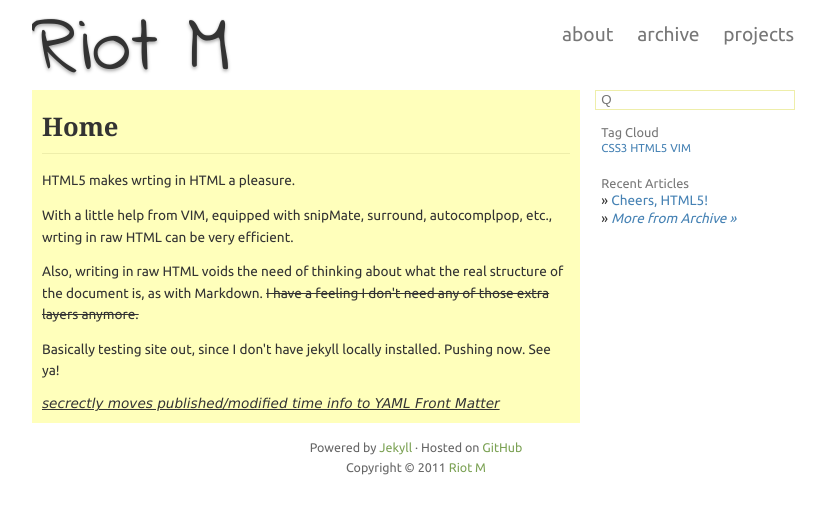
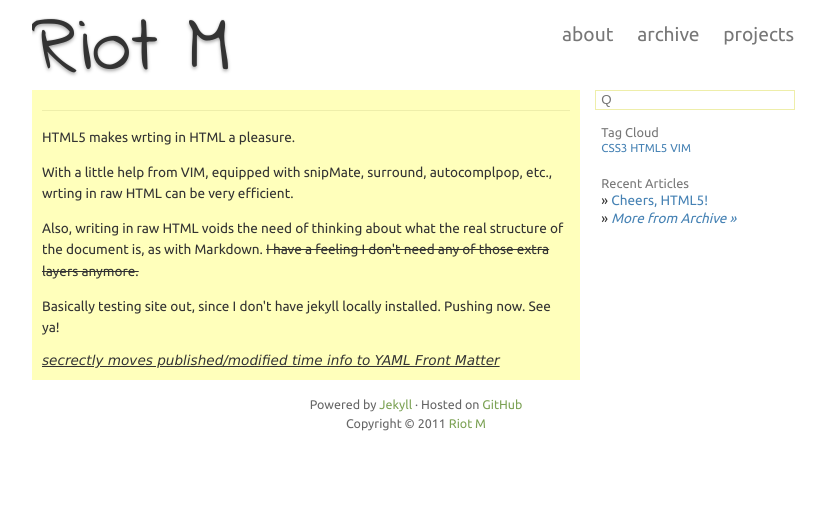
Before and after one commit to minimalisticriot/minimalisticriot.github.com, a Jekyll site: the page built from index.html, in a window 1280 px wide. Shown: the top 514 px of the page, without its empty margins (224-1050 px from the left). Built offline with Jekyll 4.4.1, drawn with Linux system fonts in a browser that asks for light colours; some web fonts are replaced; Markdown is read by kramdown in place of the engine named in the settings.

Commit message:
use post.* instead of page.*

```diff
--- a/_layouts/post.html
+++ b/_layouts/post.html
@@ -2,20 +2,20 @@
 layout: default
 ---
 
-<article{% if post.lang %} lang="{{ page.lang }}"{% endif %}>
+<article{% if post.lang %} lang="{{ post.lang }}"{% endif %}>
   <header>
-    <h1>{{ page.title }}</h1>{% if page.published %}
-    <p>Published: <time pubdate datetime="{{ page.published }}">{{ page.published | date:"%A, %B %d, %Y" }}</time></p>{% endif %}{% if page.modified %}
-    <p>Last modified: <time datetime="{{ page.modified }}">{{ page.modified | date:"%A, %B %d, %Y" }}</time></p>{% endif %}
+    <h1>{{ post.title }}</h1>{% if post.published %}
+    <p>Published: <time pubdate datetime="{{ post.published }}">{{ post.published | date:"%A, %B %d, %Y" }}</time></p>{% endif %}{% if post.modified %}
+    <p>Last modified: <time datetime="{{ post.modified }}">{{ post.modified | date:"%A, %B %d, %Y" }}</time></p>{% endif %}
   </header>
 {{ content }}
-<footer>{% if page.tags %}
-  <p class="tags">{% for tag in page.tags %}
+<footer>{% if post.tags %}
+  <p class="tags">{% for tag in post.tags %}
   <a href="/tags#{{ tag }}">{{ tag | replace:'_',' ' }}</a>{% endfor %}
   </p>{% endif %}
-  <p>{% if page.previous %}
-  <a class="prev" href="{{ page.previous }}">prev</a>{% endif %}{% if page.next %}
-  <a class="next" href="{{ page.next }}">next</a>{% endif %}
+  <p>{% if post.previous %}
+  <a class="prev" href="{{ post.previous }}">prev</a>{% endif %}{% if post.next %}
+  <a class="next" href="{{ post.next }}">next</a>{% endif %}
   </p>
 </footer>
 </article>
```
